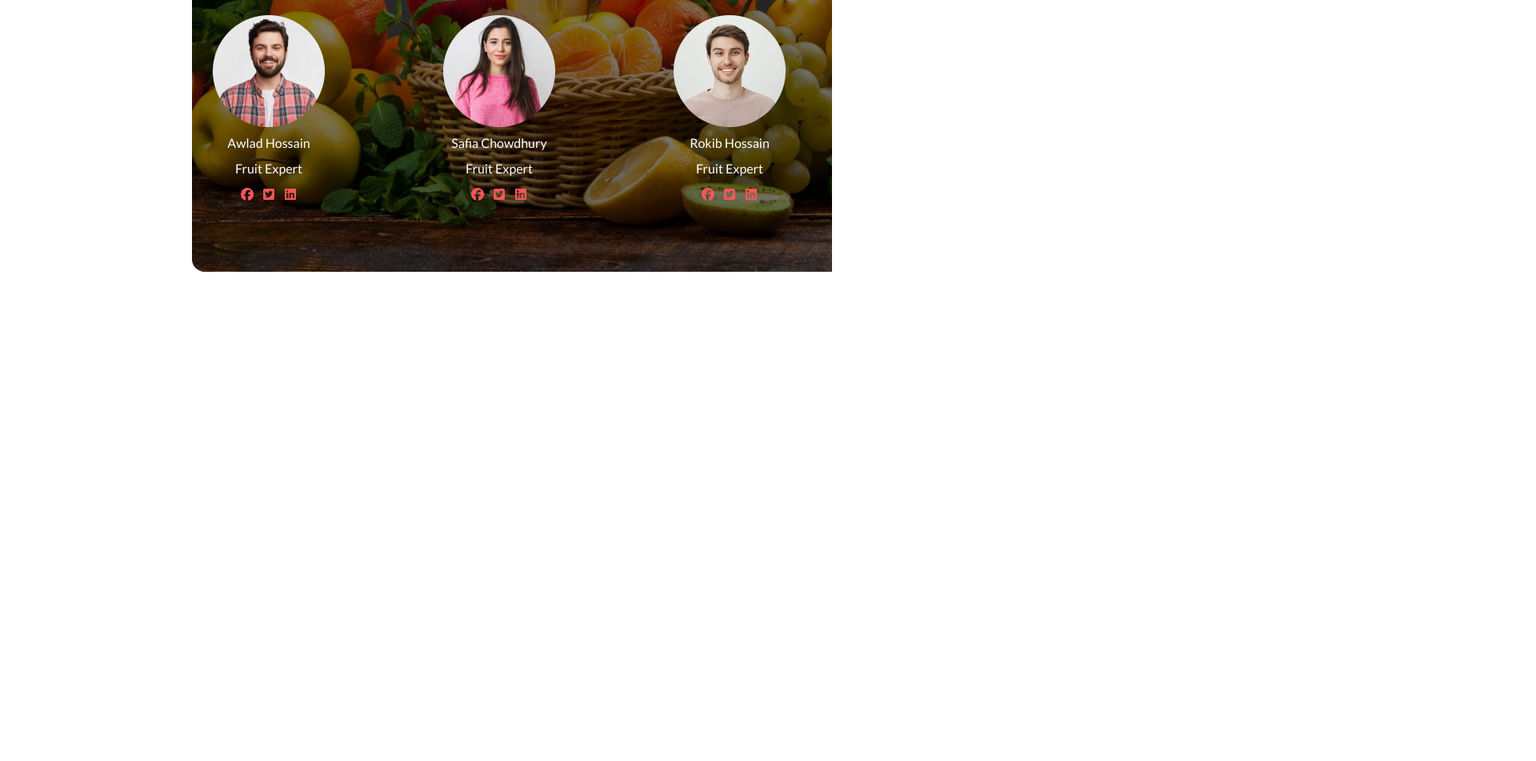
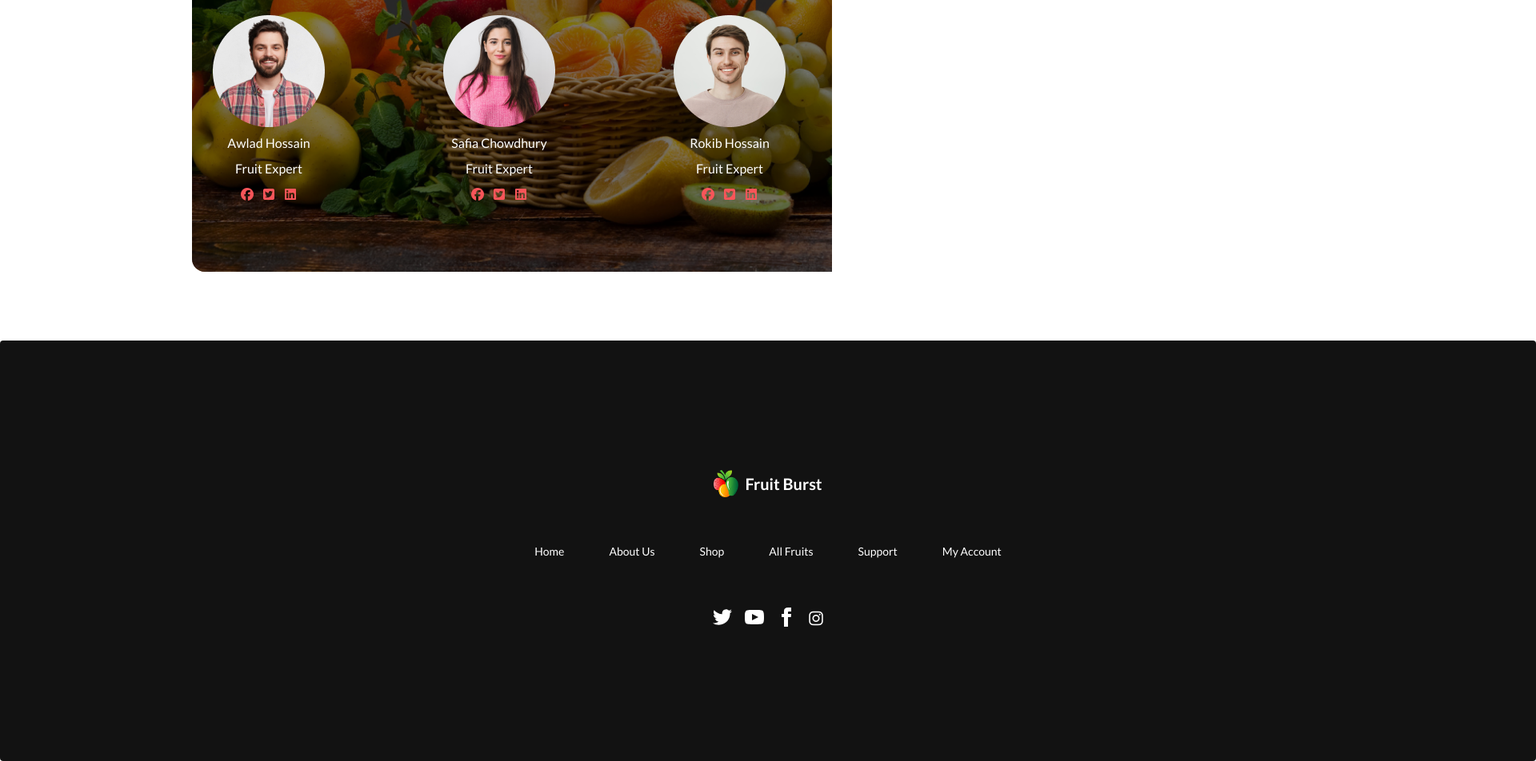
Before and after one commit to KnightAnik/a-fruitshop-page, a plain HTML site: page index.html in a window 1280 px wide. Shown: the part 2378-3330 px from the top of the page at 80% size, 1920 px wide, since content can reach past the window. Before the commit the page ends 2724 px from the top, so only its background shows below. Drawn offline with nearby package versions, Linux system fonts and the light colour scheme.

Commit message:
footer done

```diff
--- a/index.html
+++ b/index.html
@@ -559,17 +559,19 @@
                                 <h1 class="mt-2 md:mt-20 mb-0.5 md:mb-5 text-xl md:text-5xl font-extrabold text-center">
                                     Meet the
                                     team section</h1>
-                                <p class="mb-1 md:mb-5 font-semibold text-sm md:text-base md:font-bold text-center">Contrary to popular belief, is not simply
+                                <p class="mb-1 md:mb-5 font-semibold text-sm md:text-base md:font-bold text-center">
+                                    Contrary to popular belief, is not simply
                                     random text.
                                     It has roots in a piece of classical Latin literature from 45 BC, making it over
                                     2000 years old.</p>
 
                                 <!-- team pic of experts -->
-                                <div class="flex flex-col lg:flex-row justify-between  gap-5 md:gap-16 lg:gap-32 items-center md:grid lg:flex md: grid-cols-3">
+                                <div
+                                    class="flex flex-col lg:flex-row justify-between  gap-5 md:gap-16 lg:gap-32 items-center md:grid lg:flex md: grid-cols-3">
                                     <!-- 1st member -->
                                     <div class="card w-40">
                                         <figure class="px-2 pt-2">
-                                            <img src="./images/member1.png" alt="awlad" class="rounded-xl mt-2"/>
+                                            <img src="./images/member1.png" alt="awlad" class="rounded-xl mt-2" />
                                         </figure>
                                         <div class=" items-center text-center">
                                             <h4 class="mb-2 mt-2">Awlad Hossain</h4>
@@ -648,7 +650,51 @@
 
 
     </main>
-    <footer></footer>
+
+    <!-- footer section -->
+    <footer class="footer footer-center p-10 bg-[#121212] text-white rounded h-[375px] md:h-[526px] w-[425px] md:w-[768px] lg:w-[1920px] mt-4 md:mt-20">
+        <div class=" items-center justify-center gap-2 flex mt-5 md:mt-20">
+            <img src="./images/logo.png" alt="" height="29px" width="31px">
+            <h2 class="text-xl font-bold">Fruit Burst</h2>
+        </div>
+
+        <div class="flex md:gap-14 flex-col md:flex-row -mt-20 md:-mt-28">
+            <div class="flex flex-row gap-8 md:gap-14">
+                <a class="link link-hover">Home</a>
+                <a class="link link-hover">About Us</a>
+                <a class="link link-hover">Shop</a>
+                <a class="link link-hover">All Fruits</a>
+            </div>
+            <div class="flex flex-row gap-12 md:gap-14">
+                <a class="link link-hover">Support</a>
+                <a class="link link-hover">My Account</a>
+            </div>
+
+        </div>
+        <div>
+            <div class="grid grid-flow-col gap-4 -mt-32 md:-mt-48">
+                <a><svg xmlns="http://www.w3.org/2000/svg" width="24" height="24" viewBox="0 0 24 24"
+                        class="fill-current text-white">
+                        <path
+                            d="M24 4.557c-.883.392-1.832.656-2.828.775 1.017-.609 1.798-1.574 2.165-2.724-.951.564-2.005.974-3.127 1.195-.897-.957-2.178-1.555-3.594-1.555-3.179 0-5.515 2.966-4.797 6.045-4.091-.205-7.719-2.165-10.148-5.144-1.29 2.213-.669 5.108 1.523 6.574-.806-.026-1.566-.247-2.229-.616-.054 2.281 1.581 4.415 3.949 4.89-.693.188-1.452.232-2.224.084.626 1.956 2.444 3.379 4.6 3.419-2.07 1.623-4.678 2.348-7.29 2.04 2.179 1.397 4.768 2.212 7.548 2.212 9.142 0 14.307-7.721 13.995-14.646.962-.695 1.797-1.562 2.457-2.549z">
+                        </path>
+                    </svg></a>
+                <a><svg xmlns="http://www.w3.org/2000/svg" width="24" height="24" viewBox="0 0 24 24"
+                        class="fill-current text-white">
+                        <path
+                            d="M19.615 3.184c-3.604-.246-11.631-.245-15.23 0-3.897.266-4.356 2.62-4.385 8.816.029 6.185.484 8.549 4.385 8.816 3.6.245 11.626.246 15.23 0 3.897-.266 4.356-2.62 4.385-8.816-.029-6.185-.484-8.549-4.385-8.816zm-10.615 12.816v-8l8 3.993-8 4.007z">
+                        </path>
+                    </svg></a>
+                <a><svg xmlns="http://www.w3.org/2000/svg" width="24" height="24" viewBox="0 0 24 24"
+                        class="fill-current  text-white">
+                        <path
+                            d="M9 8h-3v4h3v12h5v-12h3.642l.358-4h-4v-1.667c0-.955.192-1.333 1.115-1.333h2.885v-5h-3.808c-3.596 0-5.192 1.583-5.192 4.615v3.385z">
+                        </path>
+                    </svg></a>
+                    <a href=""><i class="fa-brands fa-instagram text-white text-xl"></i></a>
+            </div>
+        </div>
+    </footer>
 </body>
 
 </html>
```
